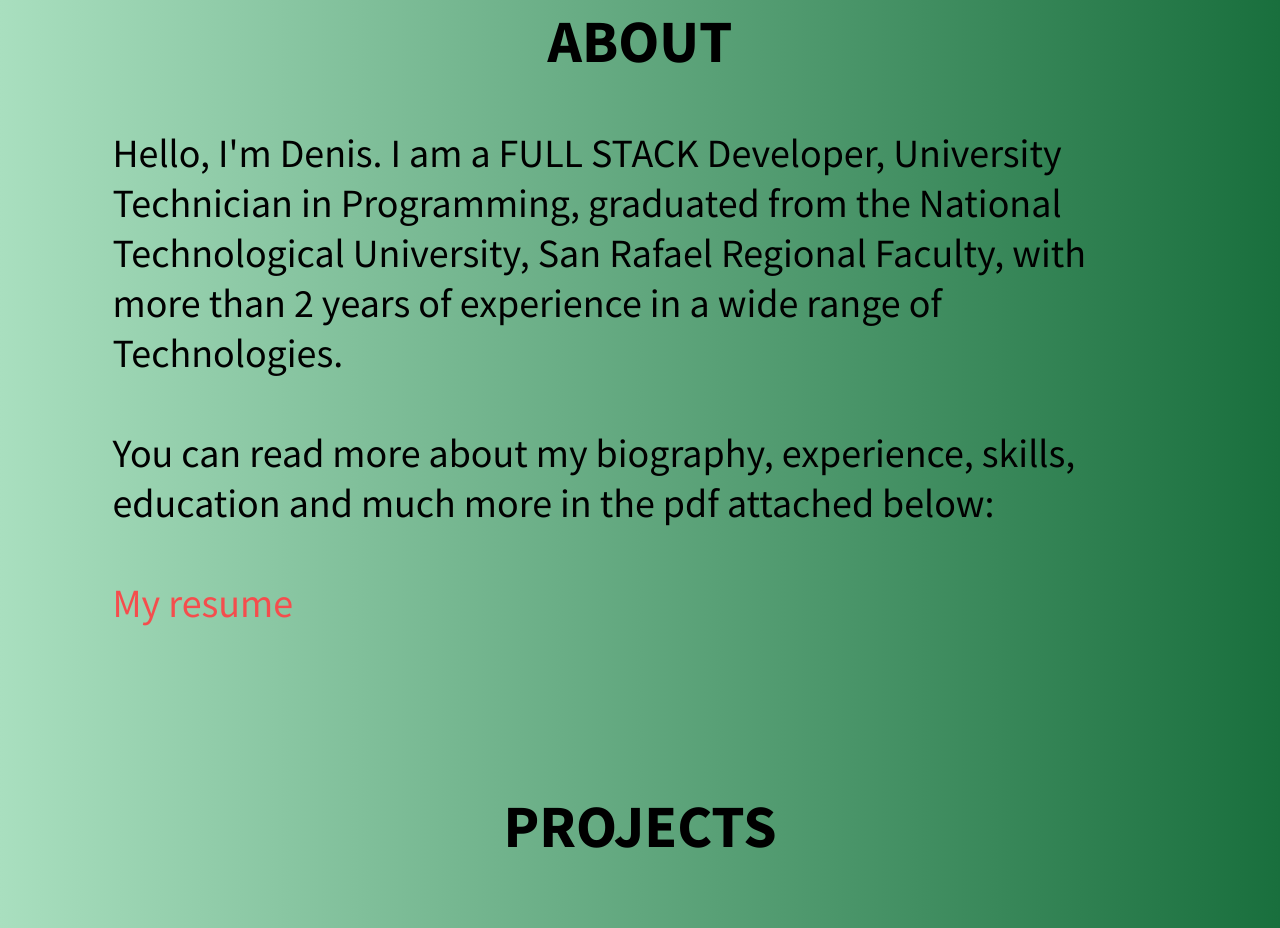
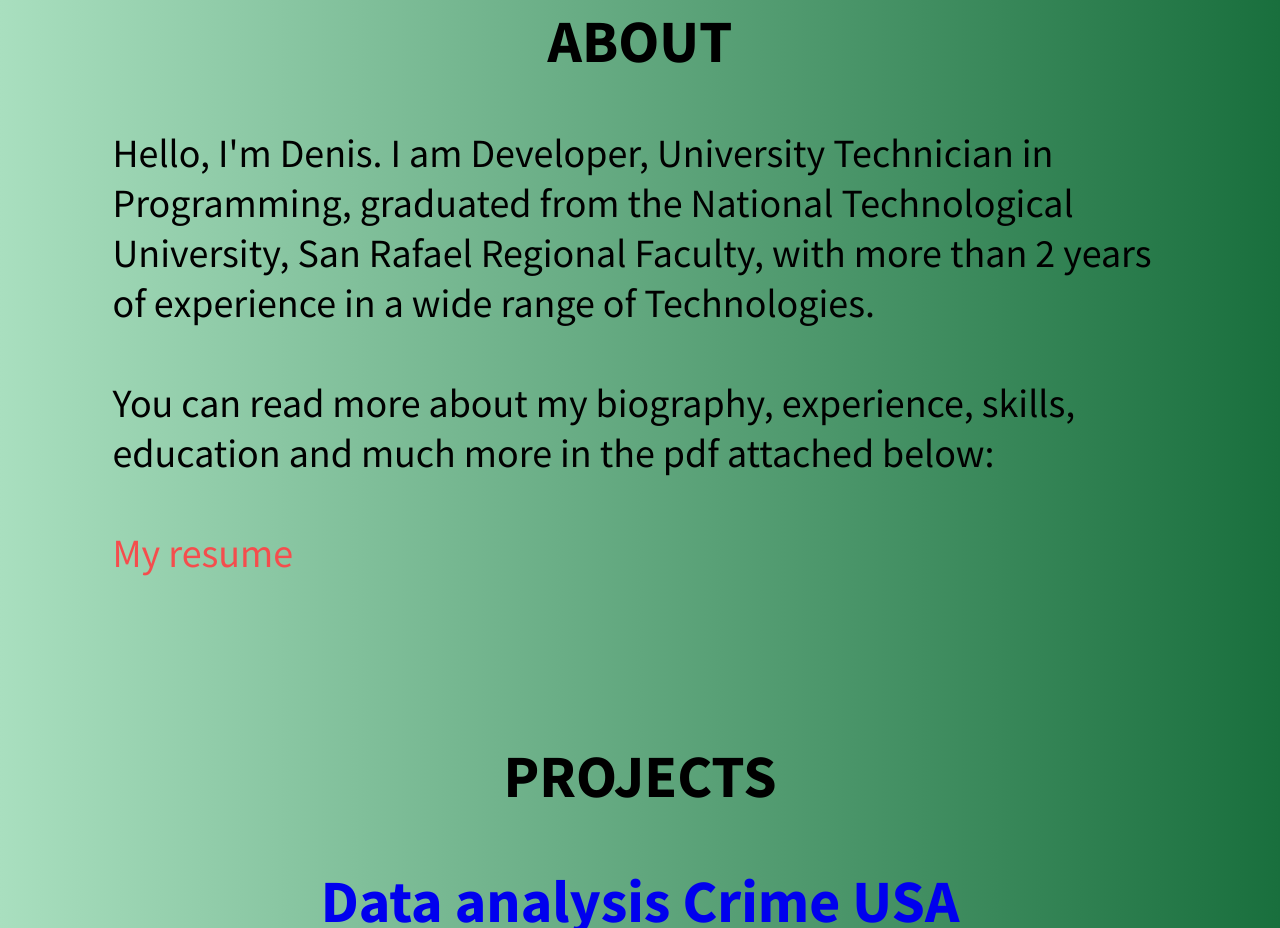
Before and after one commit to denismembrive/curriculum-vitae-denismembrive.github.io, a plain HTML site: page index.html in a window 1280 px wide. Shown: the part 877-1805 px from the top of the page. Drawn offline with Linux system fonts and the light colour scheme.

Commit message:
Actualizacion

```diff
--- a/index.html
+++ b/index.html
@@ -78,7 +78,7 @@
             <h2 class="title">ABOUT</h2>
             <br>
             <p>
-                Hello, I'm Denis. I am a FULL STACK Developer, University Technician in Programming,
+                Hello, I'm Denis. I am Developer, University Technician in Programming,
                 graduated from the National Technological University,
                 San Rafael Regional Faculty, with more than 2 years of experience
                 in a wide range of Technologies.
```
